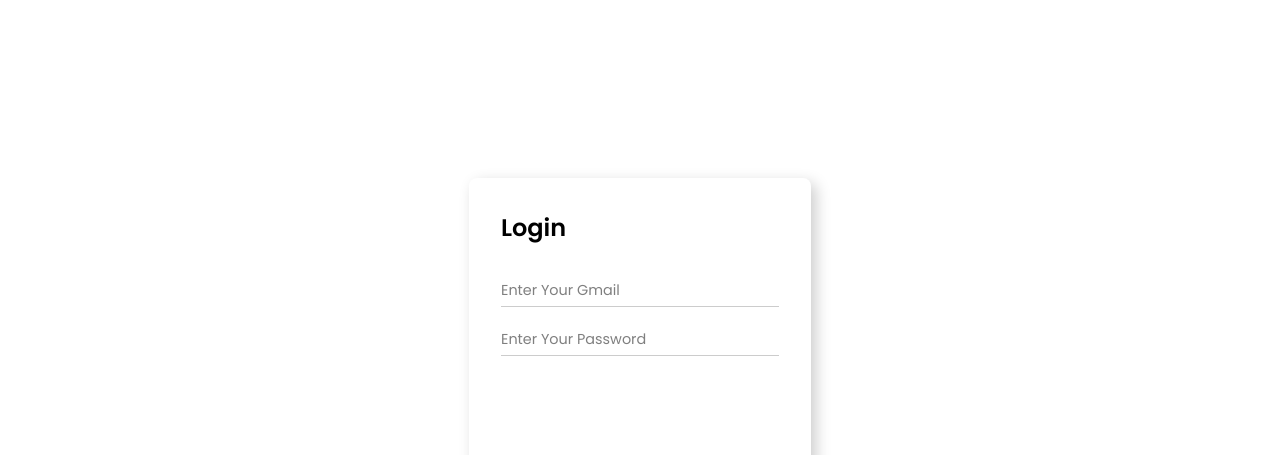
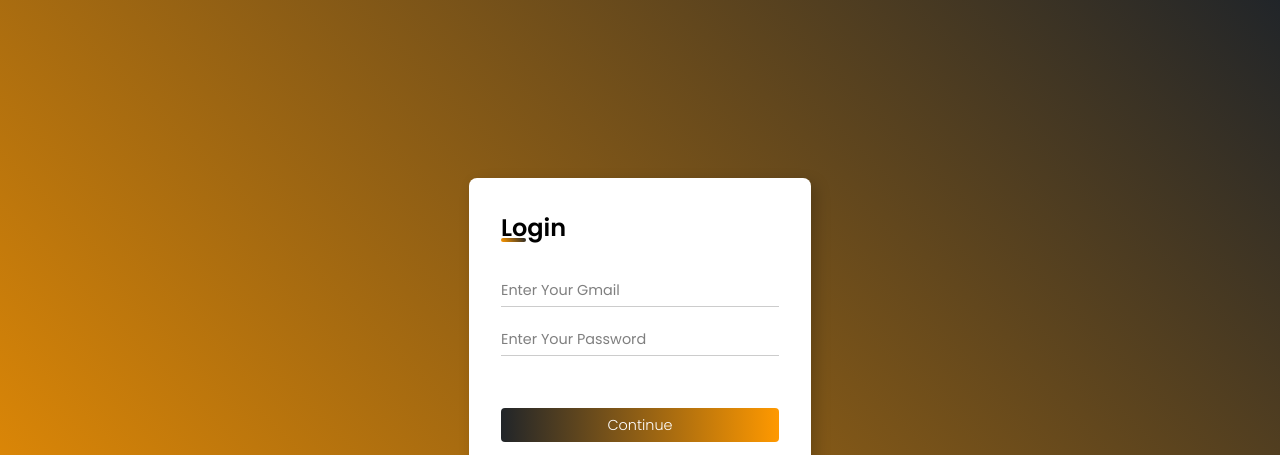
Before and after one commit to aladdin-y/msbah, a plain HTML site: page login/index.html in a window 1280 px wide. Shown: the top 455 px of the page. Drawn offline with nearby package versions, Linux system fonts and the light colour scheme; some packages are replaced by stand-ins of ours; files that its build step writes are made by us from their sources; the site is published under a folder, as on GitHub Pages, so addresses that start at the root find nothing; a script that the page names is missing.

Commit message:
Add files via upload

```diff
--- a/login/index.html
+++ b/login/index.html
@@ -5,8 +5,8 @@
     <meta name="viewport" content="width=device-width, initial-scale=1.0">
     <script src="https://kit.fontawesome.com/1ab94d0eba.js" crossorigin="anonymous"></script>
     <title>Sign Up Form</title>
-    <link rel="stylesheet" href="style.css">
-    <link rel="stylesheet" href="/public/colors.css">
+    <link rel="stylesheet" href="./style.css">
+    <link rel="stylesheet" href="../colors.css">
     <script src="https://cdnjs.cloudflare.com/ajax/libs/jquery/3.6.0/jquery.min.js"></script>
 
 </head>
```
Also changed, not shown: profile/index.html (+2 -1 lines), signup/index.html (+1 -1 lines).
